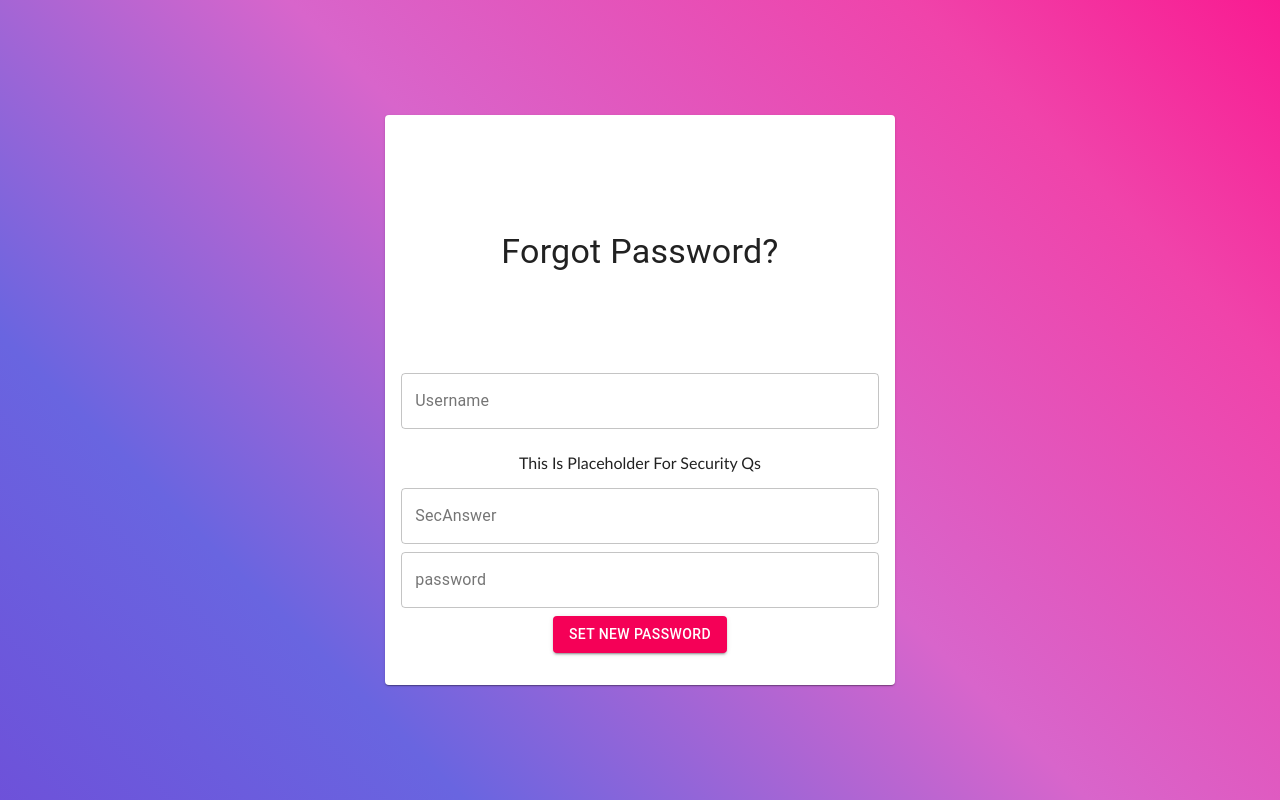
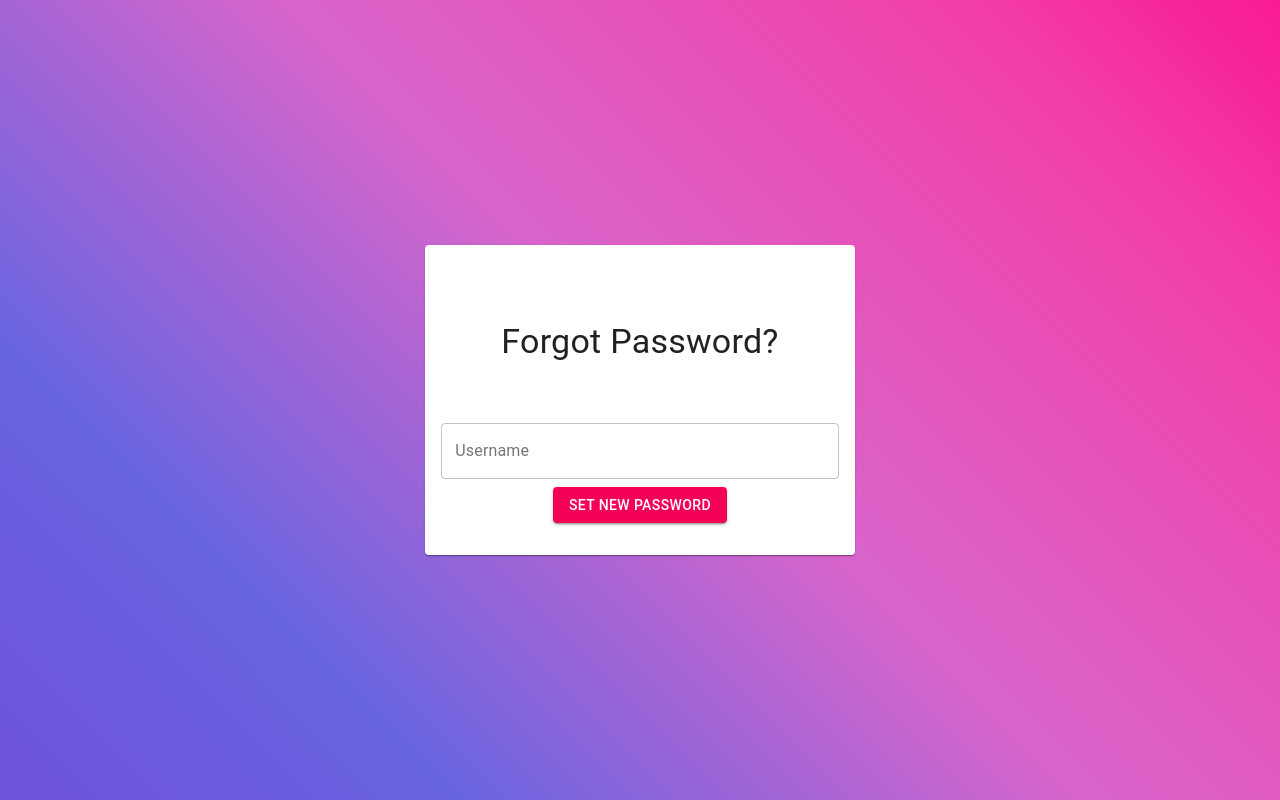
Before and after one commit to lightningbolt047/faculty-dashboard, a React (Create React App) app: page /recovery in a window 1280 px wide. Built offline with nearby package versions, Linux system fonts and the light colour scheme.

Commit message:
Token generation, forgot password completed to some extent

```diff
--- a/package.json
+++ b/package.json
@@ -9,9 +9,11 @@
     "@testing-library/jest-dom": "^5.11.9",
     "@testing-library/react": "^11.2.3",
     "@testing-library/user-event": "^12.6.2",
+    "crypto": "^1.0.1",
     "node-sass": "^4.14.1",
     "react": "^17.0.1",
     "react-dom": "^17.0.1",
+    "react-hash-string": "^1.0.0",
     "react-pro-sidebar": "^0.5.0",
     "react-router-dom": "^5.2.0",
     "react-scripts": "4.0.1",
--- a/src/index.css
+++ b/src/index.css
@@ -29,6 +29,14 @@ body {
   background-color: crimson;
 }
 
+#secQuestion {
+  text-align: left;
+}
+
 .loginScreenGrid {
   padding: 100px;
 }
+
+.forgotPasswordScreenGrid{
+  padding: 60px;
+}
--- a/src/screens/ForgotPwd.js
+++ b/src/screens/ForgotPwd.js
@@ -25,20 +25,47 @@ export default function ForgotPasswordScreen(){
     const classes=useStyles();
     const [username,setUsername]=useState("");
     const [password,setPassword]=useState("");
+    const [confirmPassword,setConfirmPassword]=useState("");
+    const [secQuestion,setSecQuestion]=useState("");
     const [secAnswer,setSecAnswer]=useState("");
+    const [dbID,setDbID]=useState("");
+    const [statusCode,setStatusCode]=useState(0);
 
+    const checkUserPresence=async ()=>{
 
-    // const signInHandler= async ()=>{
-    //     //TODO we will generate token using username and password later
-    //     //Set cookie if keep me signed in is checked
-    //     var responseBody=await backendQuery('POST','/auth',
-    //         {
-    //             clgID:username,
-    //             token:password
-    //         }
-    //     );
-    //     console.log(responseBody);
-    // }
+        var responseBody=await backendQuery('POST','/recovery',
+            {
+                reqType:"userPresenceCheck",
+                clgID:username
+            }
+        );
+        setStatusCode(responseBody.statusCode);
+        if(responseBody.statusCode===200){
+            setDbID(responseBody.dbID);
+            setSecQuestion(responseBody.secQuestion);
+        }
+        console.log(responseBody);
+    }
+
+    const getRecoveryPasswordForm=()=>{
+        return (
+            <div className="getSecQuestion">
+                <p id="secQuestion">{"Security Question: "+secQuestion}</p>
+                <Grid container alignContent="center" justify="center">
+                    <TextField variant="outlined" color="secondary" value={secAnswer} label="Security Answer" onChange={event => setSecAnswer(event.target.value)} fullWidth/>
+                </Grid>
+                <Box height={8}/>
+                <Grid container alignContent="center" justify="center">
+                    <TextField variant="outlined" color="secondary" value={password} label="Password" onChange={event => setPassword(event.target.value)} type='password' fullWidth/>
+                </Grid>
+                <Box height={8}/>
+                <Grid container alignContent="center" justify="center">
+                    <TextField variant="outlined" color="secondary" value={password} label="Confirm Password" onChange={event => setConfirmPassword(event.target.value)} type='password' fullWidth/>
+                </Grid>
+                <Box height={8}/>
+            </div>
+        );
+    }
 
 
     return (
@@ -46,7 +73,7 @@ export default function ForgotPasswordScreen(){
             <Grid container justify="center" alignItems="center" direction="column" style={{minHeight: "100vh"}}>
                 <Card>
                     <CardContent>
-                        <Grid container className="loginScreenGrid">
+                        <Grid container className="forgotPasswordScreenGrid">
                             <Typography variant="h4" className={classes.title}>
                                 Forgot Password?
                             </Typography>
@@ -57,21 +84,9 @@ export default function ForgotPasswordScreen(){
                             </Grid>
                             <Box height={8}/>
                         </div>
+                        {statusCode==200 && getRecoveryPasswordForm()}
 
-                        <div className="getSecQuestion">
-                            <p>This Is Placeholder For Security Qs</p>
-                            <Grid container alignContent="center" justify="center">
-                                <TextField variant="outlined" color="secondary" value={secAnswer} label="SecAnswer" onChange={event => setSecAnswer(event.target.value)} fullWidth/>
-                            </Grid>
-                            <Box height={8}/>
-                            <Grid container alignContent="center" justify="center">
-                                <TextField variant="outlined" color="secondary" value={password} label="password" onChange={event => setPassword(event.target.value)} type='password' fullWidth/>
-                            </Grid>
-                            <Box height={8}/>
-                        </div>
-
-
-                        <Button variant='contained' color='secondary'>Set New Password</Button><br></br>
+                        <Button variant='contained' color='secondary' onClick={async ()=>checkUserPresence()}>Set New Password</Button><br></br>
                         <Box height={8}/>
                     </CardContent>
                 </Card>
--- a/src/screens/Login.js
+++ b/src/screens/Login.js
@@ -9,8 +9,8 @@ import {useState} from 'react';
 import FormControlLabel from '@material-ui/core/FormControlLabel';
 import {Link} from 'react-router-dom';
 import Alert from '@material-ui/lab/Alert';
-
 import backendQuery from '../services/backendServices';
+const crypto=require('crypto');
 
 const useStyles=makeStyles({
     title:{
@@ -32,14 +32,19 @@ export default function LoginScreen(){
     const [statusCode,setStatusCode]=useState(200);
     const [responseMessage,setResponseMessage]=useState("");
 
+    const salt="~`!@#$%^&*()_";
+
     const signInHandler= async ()=>{
         //TODO we will generate token using username and password later
         //Set cookie if keep me signed in is checked
-        console.log(password);
+
+        var hash=crypto.createHash('sha1').update(username+salt+password).digest('hex');
+        console.log("Hash "+hash);
+
         var responseBody=await backendQuery('POST','/auth',
             {
                 clgID:username,
-                authToken:password
+                authToken:hash
             }
         );
         if(responseBody.statusCode===403){
```
Also changed, not shown: 1 other file (tests, documents, lock files or other folders).
